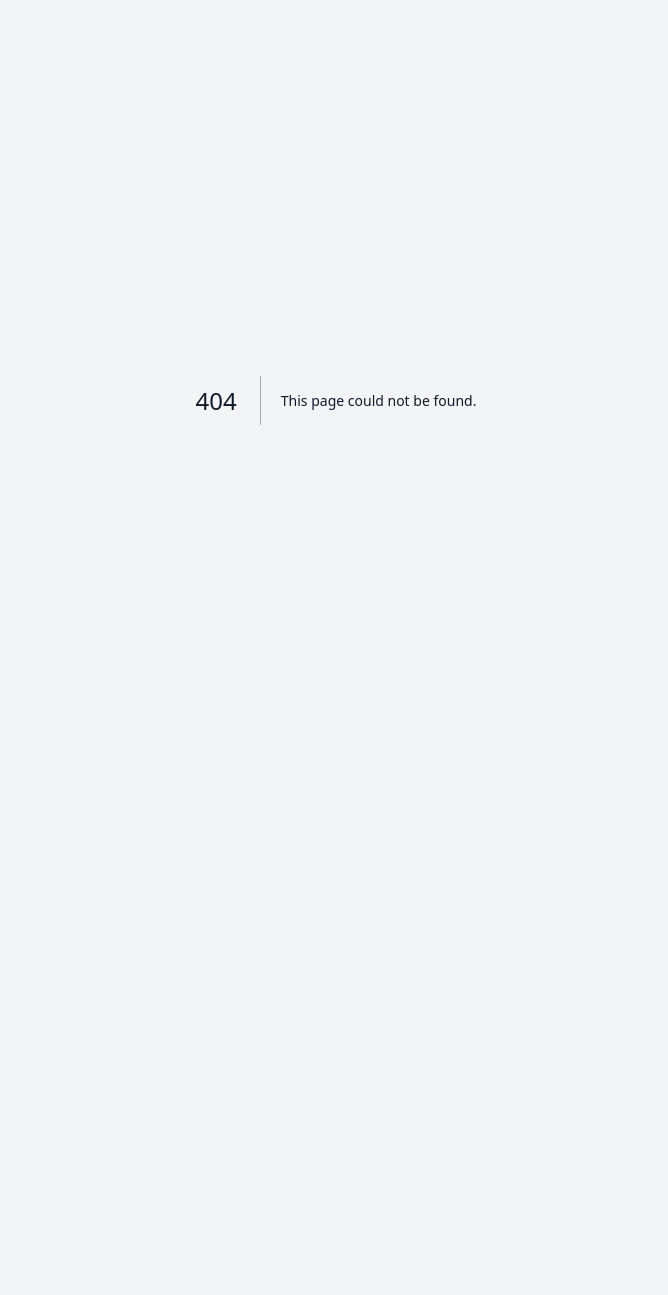
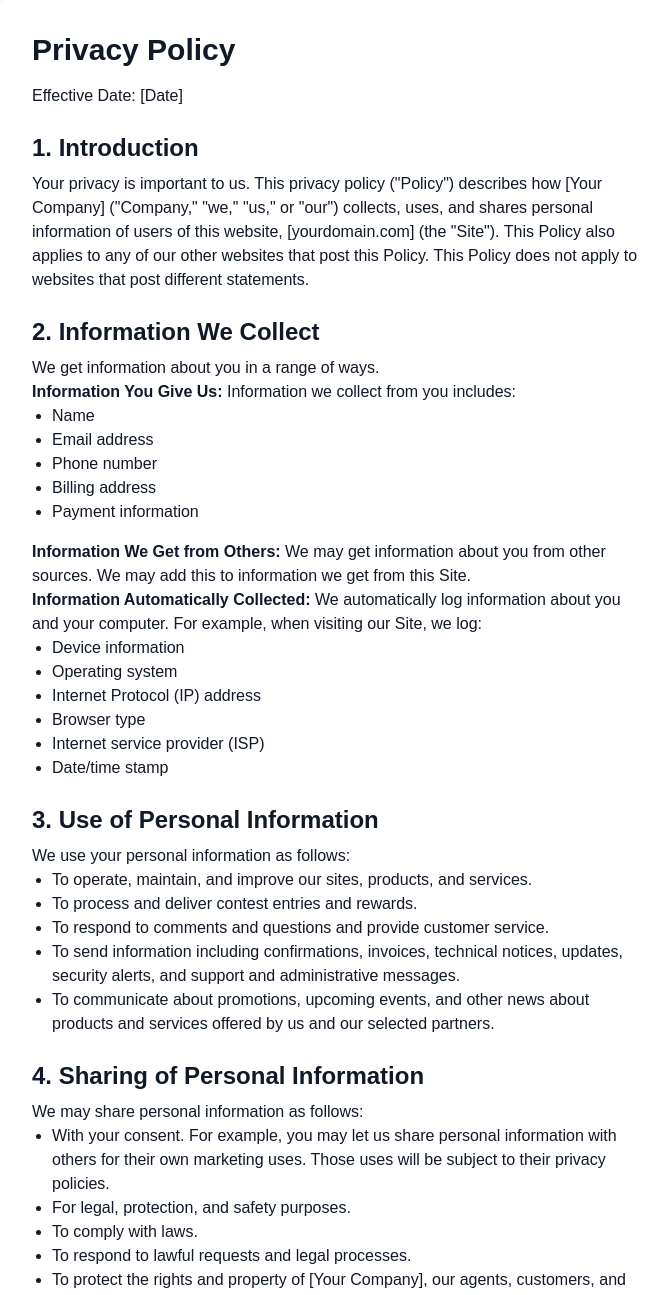
Before and after one commit to saikothasan/next, a Next.js app: page /privacy-policy in a window 1280 px wide. Before the commit this address had no page. Shown: the top 1295 px of the page, without its empty margins (304-972 px from the left). Before the commit the page ends 800 px from the top, so only its background shows below. Built offline with nearby package versions, Linux system fonts and the light colour scheme.

Commit message:
Create page.js

```diff
--- /dev/null
+++ b/app/privacy-policy/page.js
@@ -0,0 +1,65 @@
+export default function PrivacyPolicy() {
+  return (
+    <div className="bg-white p-8 rounded shadow-md w-full max-w-2xl mx-auto">
+      <h1 className="text-3xl font-bold mb-4">Privacy Policy</h1>
+      <p>Effective Date: [Date]</p>
+
+      <h2 className="text-2xl font-semibold mt-6 mb-2">1. Introduction</h2>
+      <p>Your privacy is important to us. This privacy policy ("Policy") describes how [Your Company] ("Company," "we," "us," or "our") collects, uses, and shares personal information of users of this website, [yourdomain.com] (the "Site"). This Policy also applies to any of our other websites that post this Policy. This Policy does not apply to websites that post different statements.</p>
+
+      <h2 className="text-2xl font-semibold mt-6 mb-2">2. Information We Collect</h2>
+      <p>We get information about you in a range of ways.</p>
+      <p><strong>Information You Give Us:</strong> Information we collect from you includes:</p>
+      <ul className="list-disc pl-5 mb-4">
+        <li>Name</li>
+        <li>Email address</li>
+        <li>Phone number</li>
+        <li>Billing address</li>
+        <li>Payment information</li>
+      </ul>
+      <p><strong>Information We Get from Others:</strong> We may get information about you from other sources. We may add this to information we get from this Site.</p>
+      <p><strong>Information Automatically Collected:</strong> We automatically log information about you and your computer. For example, when visiting our Site, we log:</p>
+      <ul className="list-disc pl-5 mb-4">
+        <li>Device information</li>
+        <li>Operating system</li>
+        <li>Internet Protocol (IP) address</li>
+        <li>Browser type</li>
+        <li>Internet service provider (ISP)</li>
+        <li>Date/time stamp</li>
+      </ul>
+
+      <h2 className="text-2xl font-semibold mt-6 mb-2">3. Use of Personal Information</h2>
+      <p>We use your personal information as follows:</p>
+      <ul className="list-disc pl-5 mb-4">
+        <li>To operate, maintain, and improve our sites, products, and services.</li>
+        <li>To process and deliver contest entries and rewards.</li>
+        <li>To respond to comments and questions and provide customer service.</li>
+        <li>To send information including confirmations, invoices, technical notices, updates, security alerts, and support and administrative messages.</li>
+        <li>To communicate about promotions, upcoming events, and other news about products and services offered by us and our selected partners.</li>
+      </ul>
+
+      <h2 className="text-2xl font-semibold mt-6 mb-2">4. Sharing of Personal Information</h2>
+      <p>We may share personal information as follows:</p>
+      <ul className="list-disc pl-5 mb-4">
+        <li>With your consent. For example, you may let us share personal information with others for their own marketing uses. Those uses will be subject to their privacy policies.</li>
+        <li>For legal, protection, and safety purposes.</li>
+        <li>To comply with laws.</li>
+        <li>To respond to lawful requests and legal processes.</li>
+        <li>To protect the rights and property of [Your Company], our agents, customers, and others. This includes enforcing our agreements, policies, and terms of use.</li>
+        <li>In an emergency. This includes protecting the safety of our employees and agents, our customers, or any person.</li>
+      </ul>
+
+      <h2 className="text-2xl font-semibold mt-6 mb-2">5. Security of Personal Information</h2>
+      <p>We take steps to help protect personal information. However, no system is completely secure, and we cannot ensure or warrant the security of any information you provide to us.</p>
+
+      <h2 className="text-2xl font-semibold mt-6 mb-2">6. Your Information Choices and Changes</h2>
+      <p>You may send requests about personal information to our Contact Information below. You can request to change contact choices, opt-out of our sharing with others, and update your personal information.</p>
+
+      <h2 className="text-2xl font-semibold mt-6 mb-2">7. Contact Information</h2>
+      <p>We welcome your comments or questions about this Policy. You may contact us at:<br />[Your Contact Information]</p>
+
+      <h2 className="text-2xl font-semibold mt-6 mb-2">8. Changes to This Privacy Policy</h2>
+      <p>We may change this Privacy Policy. If we make any changes, we will change the Last Updated date above.</p>
+    </div>
+  );
+}
```
